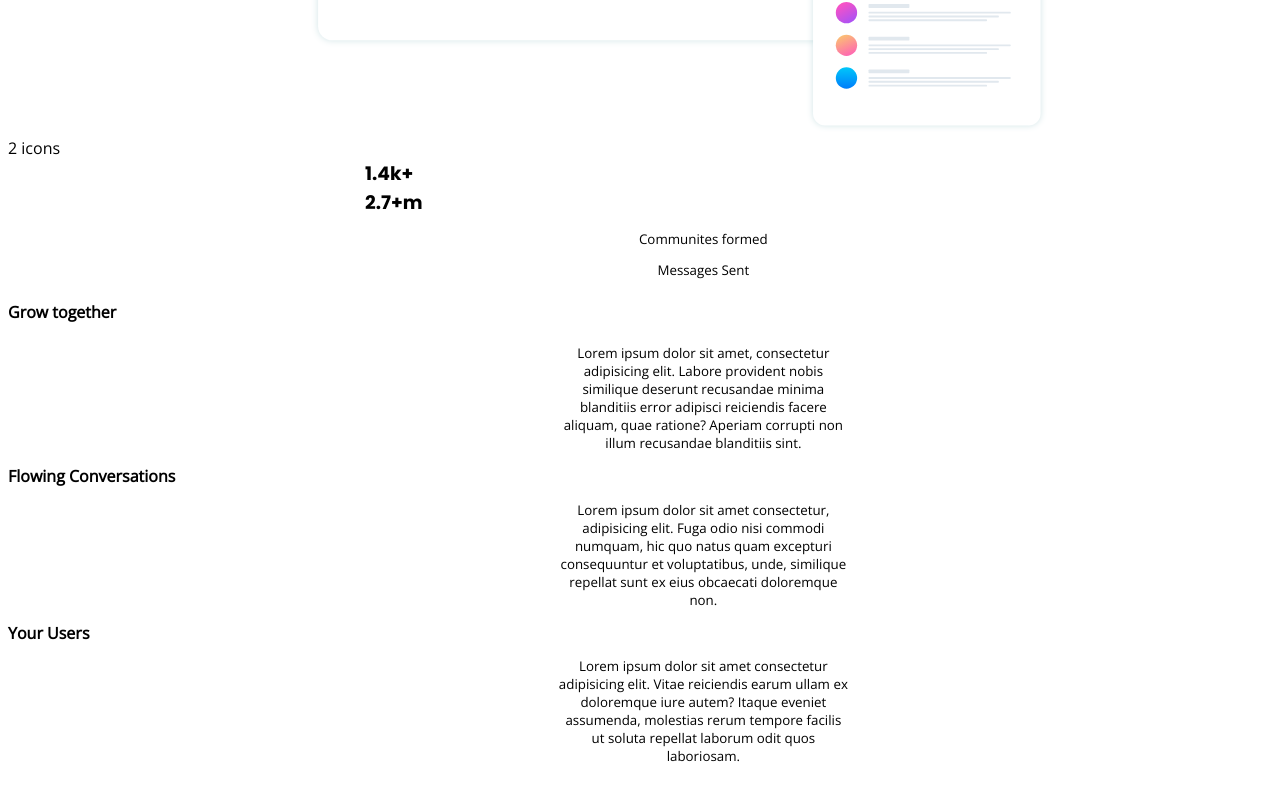
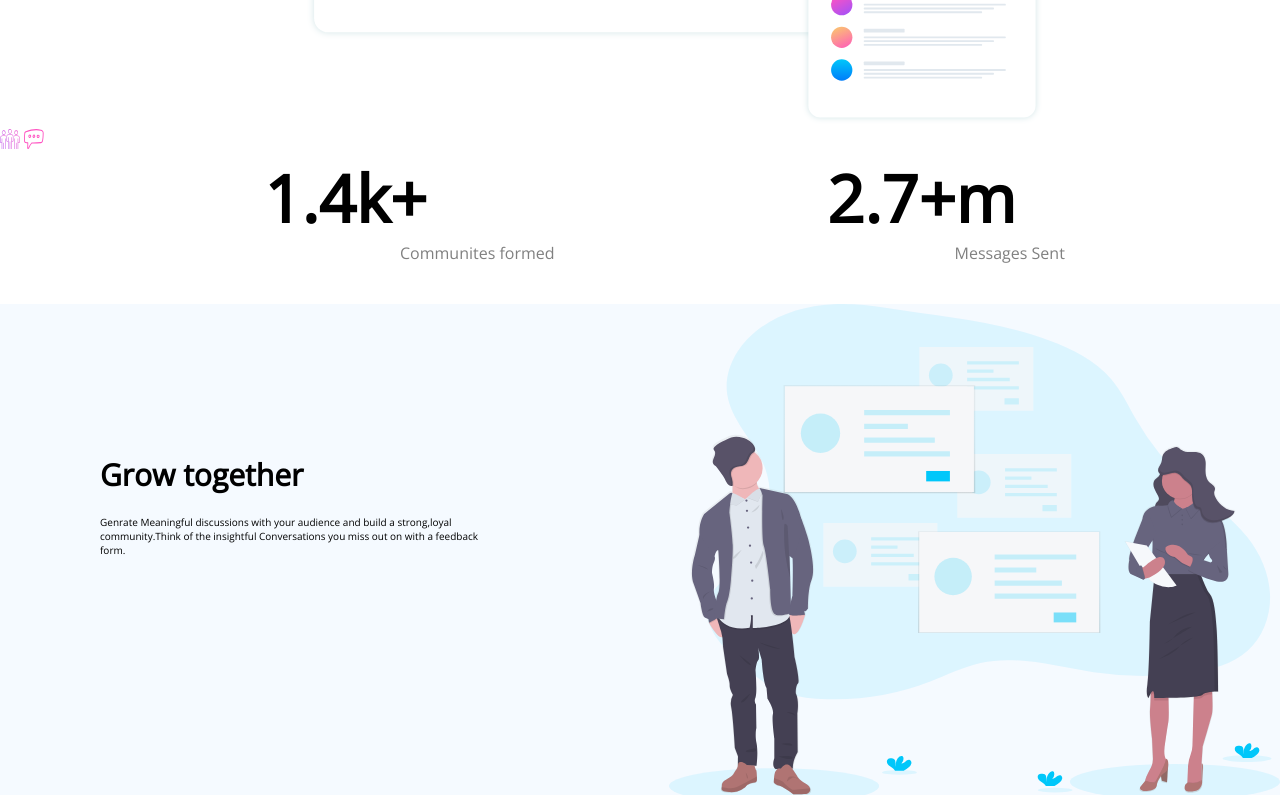
Before and after one commit to nitesh84/Huddle-landingpage, a plain HTML site: page index.html in a window 1280 px wide. Shown: the part 760-1555 px from the top of the page. Drawn offline with nearby package versions, Linux system fonts and the light colour scheme.

Commit message:
Footer Section and Curve Section Remaning. Rest Done.

```diff
--- a/index.html
+++ b/index.html
@@ -17,41 +17,53 @@
 
 
     <body>
+        <!-- Begining of header -->
         <header>
+            <!-- Nav Bar -->
             <nav>
                 <img src="images/icon-messages.svg" class="icon" alt="Meassage icon"> <h1>Huddle</h1>
                 <button id="button1" type="button"  >Try it Free</button>
             </nav>
         </header>
-
+<!-- End of header -->
+<!-- Big Image below the Header -->
         <section id="top">
             <h2>Build The Community Your Fans Will Love</h2>
             <p>Huddle re-imagines the way we build communities.You have a voice,but so does your audiance.Create connections with your users as you engage in genuine discussion.</p>
             <button class="button2" type="button"  >Get Started For Free</button>
         </section>
-
-        <section>
+<!-- Icon  -->
+        <section >
             <img src="images/screen-mockups.svg" alt="Image Not Loaded." id="MainImage">
         </section>
-
-        <section>
-            2 icons
-            <h3>1.4k+</h3><h3>2.7+m</h3>
+<!-- Message below 2 Icons -->
+        <section id="mid">
+            <img src="images/icon-communities.svg" alt="Communites icon" class="icon">
+            <img src="images/icon-messages.svg" class="icon" alt="">
+            <div>
+            <h3>1.4k+</h3><span><h3>2.7+m</h3></span></div>
             <p>Communites formed</p><p>Messages Sent</p>
         </section>
 
-        <section>
-            <h4>Grow together</h4><p>Lorem ipsum dolor sit amet, consectetur adipisicing elit. Labore provident nobis similique deserunt recusandae minima blanditiis error adipisci reiciendis facere aliquam, quae ratione? Aperiam corrupti non illum recusandae blanditiis sint.</p>
+
+<!-- Start of background Image and text -->
+
+
+        <section class="imagetext" id="grow">
+            <h4>Grow together</h4>
+            <p>Genrate Meaningful discussions with your audience and build a strong,loyal community.Think of the insightful Conversations you miss out on with a feedback form.</p>
+
 
         </section>
 
-        <section>
+        <section class="imagetext" id="flow">
+
             <strong>Flowing Conversations</strong>
             <p>Lorem ipsum dolor sit amet consectetur, adipisicing elit. Fuga odio nisi commodi numquam, hic quo natus quam excepturi consequuntur et voluptatibus, unde, similique repellat sunt ex eius obcaecati doloremque non.</p>
 
         </section>
 
-        <section>
+        <section class="imagetext" id="users">
             <strong>Your Users</strong><p>Lorem ipsum dolor sit amet consectetur adipisicing elit. Vitae reiciendis earum ullam ex doloremque iure autem? Itaque eveniet assumenda, molestias rerum tempore facilis ut soluta repellat laborum odit quos laboriosam.</p>
 
         </section>
@@ -60,7 +72,13 @@
             <button class="button2">Get Started For Free</button>
 
         </section>
+<!-- 3 background Image With Text end here -->
 
+
+
+
+
+<!-- Begining of Footer -->
         <footer>
             icon <strong>Huddle</strong><p>Lorem ipsum dolor sit amet consectetur adipisicing elit. Eum optio perspiciatis quam suscipit provident molestias quo veritatis exercitationem hic odit eius id, unde et ducimus. Incidunt, tempore. Maxime, soluta asperiores?</p>
             icon <p>phone: +91 888555666444</p>
@@ -72,6 +90,6 @@
 
             3 icons fb insta twitter
         </footer>
-
+<!--Footer end here  -->
     </body>
 </html>
--- a/styling.css
+++ b/styling.css
@@ -1,3 +1,9 @@
+body{
+    font-family: 'Open Sans', sans-serif;
+    margin: 0%;
+    padding: 0%;
+}
+
 #button1{
     border-radius: 12px;
     border-color: hsl(321, 100%, 78%);
@@ -21,18 +27,13 @@
 }
 
 
-h1,h2,h3{
+h1,h2{
     font-family: 'Poppins', sans-serif;
     width: 550px;
     margin: 0 auto;
 
 }
 
-body{
-    font-family: 'Open Sans', sans-serif;
-
-
-}
 
 h1{
     display: inline;
@@ -56,13 +57,23 @@ header{
 }
 
 
-p{
+header p{
     width: 23%;
     position: relative;
     left: 550px;
 
     font-size: smaller;
     text-align: center;
+
+}
+#top p{
+    width: 23%;
+    position: relative;
+    left: 550px;
+
+    font-size: smaller;
+    text-align: center;
+
 
 }
 
@@ -78,3 +89,118 @@ p{
     height: 525px;
 
 }
+
+
+/*  */
+h3{
+    font-size: 65px;
+
+}
+
+section  div {
+    text-align: center;
+}
+
+ section div h3{
+    display: inline;
+}
+
+article p{
+    background-color: red;
+    margin: 0%;
+}
+
+span{
+    margin-left: 400px;
+}
+#mid p{
+    display: inline;
+    margin-left: 400px;
+    color:gray;
+
+}
+
+
+
+/*  */
+
+.imagetext{
+
+    height: 500px;
+    background-size:contain;
+    background-repeat: no-repeat;
+
+
+
+}
+
+h4{
+    width: 400px;
+
+    position: relative;
+    top: 150px;
+    left: 100px;
+    font-size: 30px;
+    margin-bottom: 0%;
+}
+#grow p{
+    width: 400px;
+
+    position: relative;
+    top: 170px;
+    left: 100px;
+    margin-top: 0%;
+    font-size: 10px;
+}
+
+#grow{
+    background-image: url("images/illustration-grow-together.svg");
+    background-color: hsl(207, 100%, 98%);background-position: right;
+
+}
+
+#flow{
+    background-color:white;
+    background-image: url("images/illustration-flowing-conversation.svg");
+    background-position: left;
+}
+#flow p{
+    width: 400px;
+
+    position: relative;
+    top: 170px;
+    left: 60%; margin-top: 0%;
+    font-size: 10px;
+}
+#flow strong{
+    width: 200px;
+
+    position: relative;
+    top: 150px;
+    left: 60%;  font-size: 30px;
+    margin-bottom: 0%;
+}
+#users{
+    background-color:hsl(207, 100%, 98%);
+    background-image: url("images/illustration-your-users.svg");
+    background-position: right;
+}
+
+#users p{
+    width: 400px;
+
+    position: relative;
+    top: 170px;
+    left: 100px;
+    margin-top: 0%;
+    font-size: 10px;
+}
+
+#users strong{
+    width: 400px;
+    position: relative;
+    top: 150px;
+    left: 100px;
+    font-size: 30px;
+    margin-bottom: 0%;
+}
```
Also changed, not shown: desktop-design.jpg (added).
